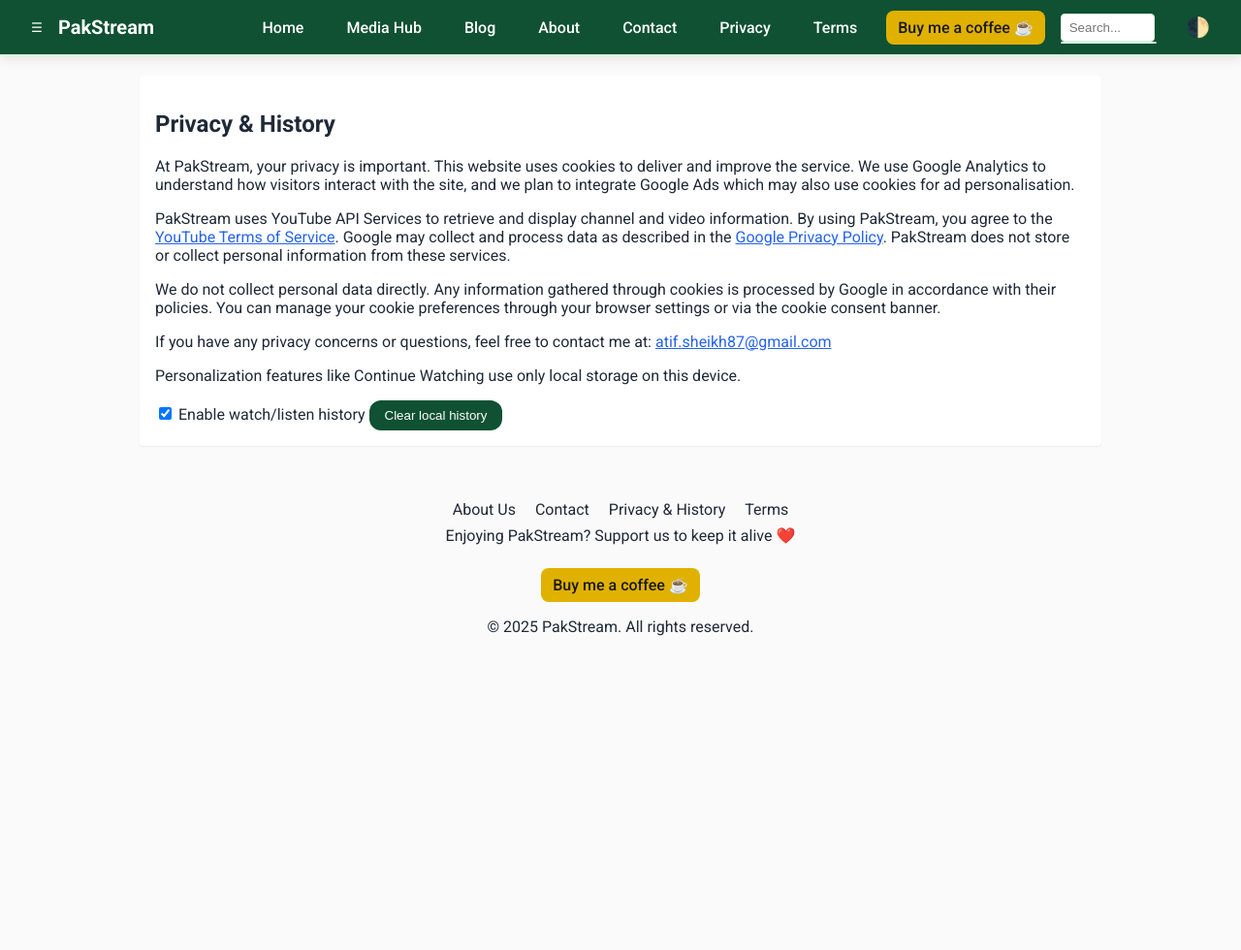
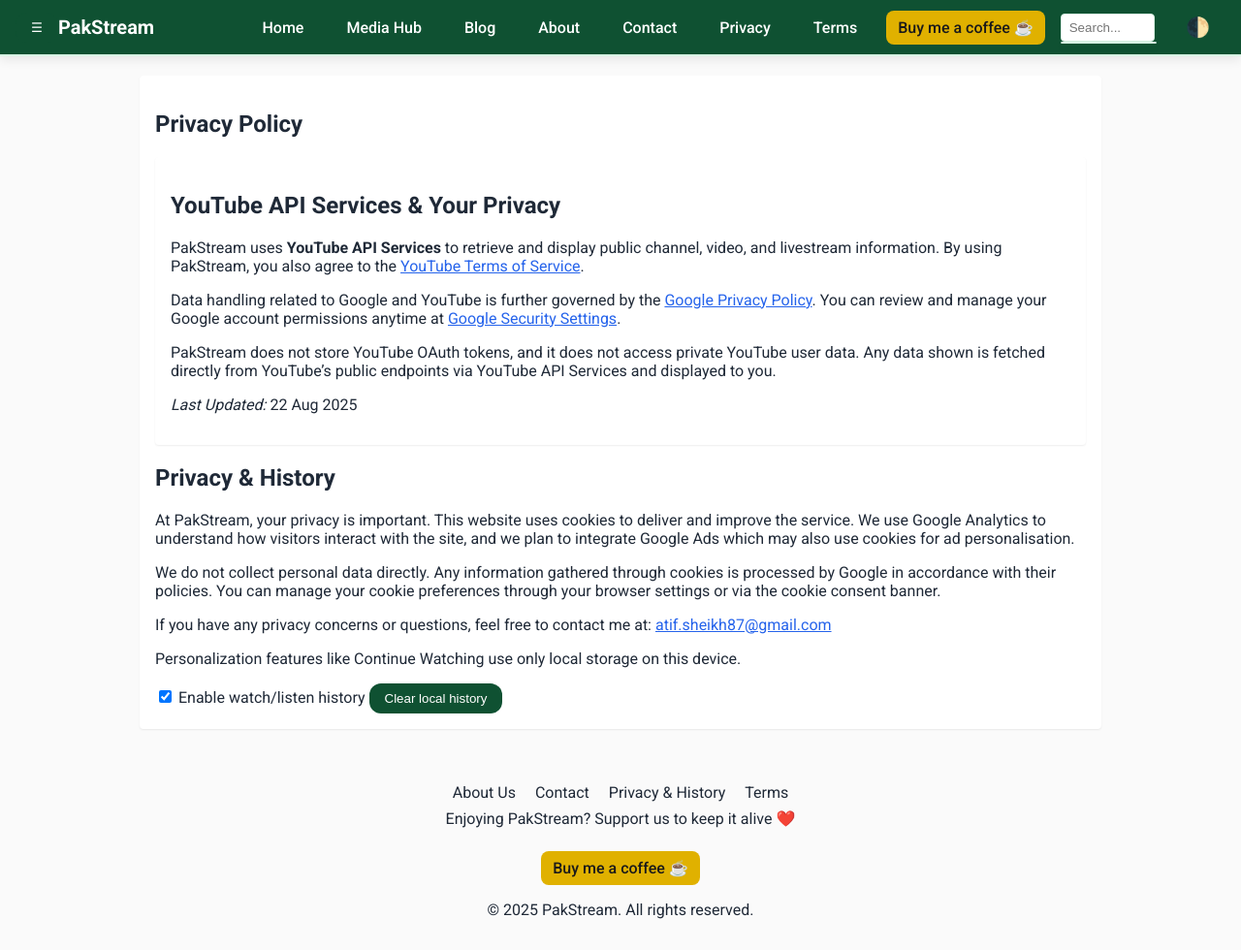
Before and after one commit to atifwaqar/pakstream, a Jekyll site: the page built from privacy.html, in a window 1280 px wide. Shown: the whole page at 97% size. Built offline with Jekyll 4.4.1, drawn with Linux system fonts in a browser that asks for light colours; comment, search, counter and statistics services are not loaded; before the commit the page ends 900 px from its top, so only the background shows below that.

Commit message:
docs: add YouTube API policy notices

```diff
--- a/privacy.html
+++ b/privacy.html
@@ -73,9 +73,18 @@
 
   <!-- Privacy policy content -->
 <section>
+  <h2>Privacy Policy</h2>
+  <!-- BEGIN: YOUTUBE-API-PRIVACY-NOTICE -->
+  <section id="youtube-api-privacy-notice">
+    <h2>YouTube API Services & Your Privacy</h2>
+    <p>PakStream uses <strong>YouTube API Services</strong> to retrieve and display public channel, video, and livestream information. By using PakStream, you also agree to the     <a href="https://www.youtube.com/t/terms" target="_blank" rel="noopener noreferrer">YouTube Terms of Service</a>.   </p>
+    <p>Data handling related to Google and YouTube is further governed by the     <a href="http://www.google.com/policies/privacy/" target="_blank" rel="noopener noreferrer">Google Privacy Policy</a>.     You can review and manage your Google account permissions anytime at     <a href="https://security.google.com/settings/security/permissions" target="_blank" rel="noopener noreferrer">Google Security Settings</a>.   </p>
+    <p>PakStream does not store YouTube OAuth tokens, and it does not access private YouTube user data. Any data shown is fetched directly from YouTube’s public endpoints via YouTube API Services and displayed to you.</p>
+    <p><em>Last Updated:</em> <time datetime="2025-08-22">22 Aug 2025</time></p>
+  </section>
+  <!-- END: YOUTUBE-API-PRIVACY-NOTICE -->
   <h2>Privacy &amp; History</h2>
   <p>At PakStream, your privacy is important. This website uses cookies to deliver and improve the service. We use Google Analytics to understand how visitors interact with the site, and we plan to integrate Google Ads which may also use cookies for ad personalisation.</p>
-  <p>PakStream uses YouTube API Services to retrieve and display channel and video information. By using PakStream, you agree to the <a href="https://www.youtube.com/t/terms">YouTube Terms of Service</a>. Google may collect and process data as described in the <a href="https://www.google.com/policies/privacy">Google Privacy Policy</a>. PakStream does not store or collect personal information from these services.</p>
   <p>We do not collect personal data directly. Any information gathered through cookies is processed by Google in accordance with their policies. You can manage your cookie preferences through your browser settings or via the cookie consent banner.</p>
   <p>If you have any privacy concerns or questions, feel free to contact me at:
     <a href="mailto:atif.sheikh87@gmail.com">atif.sheikh87@gmail.com</a>
@@ -123,8 +132,27 @@
   </script>
   <script defer src="/js/discovery.js"></script>
   <script src="/js/pwa.js" defer></script>
-  <script defer src="/js/main.js"></script>
-  <script src="/assets/js/carousel.js" defer></script>
-  <script src="/assets/js/mh-featured.js" defer></script>
-</body>
-</html>
+    <script defer src="/js/main.js"></script>
+    <script src="/assets/js/carousel.js" defer></script>
+    <script src="/assets/js/mh-featured.js" defer></script>
+    <script type="application/ld+json">
+    {
+      "@context": "https://schema.org",
+      "@type": "PrivacyPolicy",
+      "name": "PakStream Privacy Policy",
+      "url": "https://pakstream.com/privacy.html",
+      "provider": {
+        "@type": "Organization",
+        "name": "PakStream",
+        "url": "https://pakstream.com"
+      },
+      "dateModified": "2025-08-22",
+      "mentions": [
+        "https://www.youtube.com/t/terms",
+        "http://www.google.com/policies/privacy/",
+        "https://security.google.com/settings/security/permissions"
+      ]
+    }
+    </script>
+  </body>
+  </html>
```
Also changed, not shown: terms.html (+6 -1 lines).
